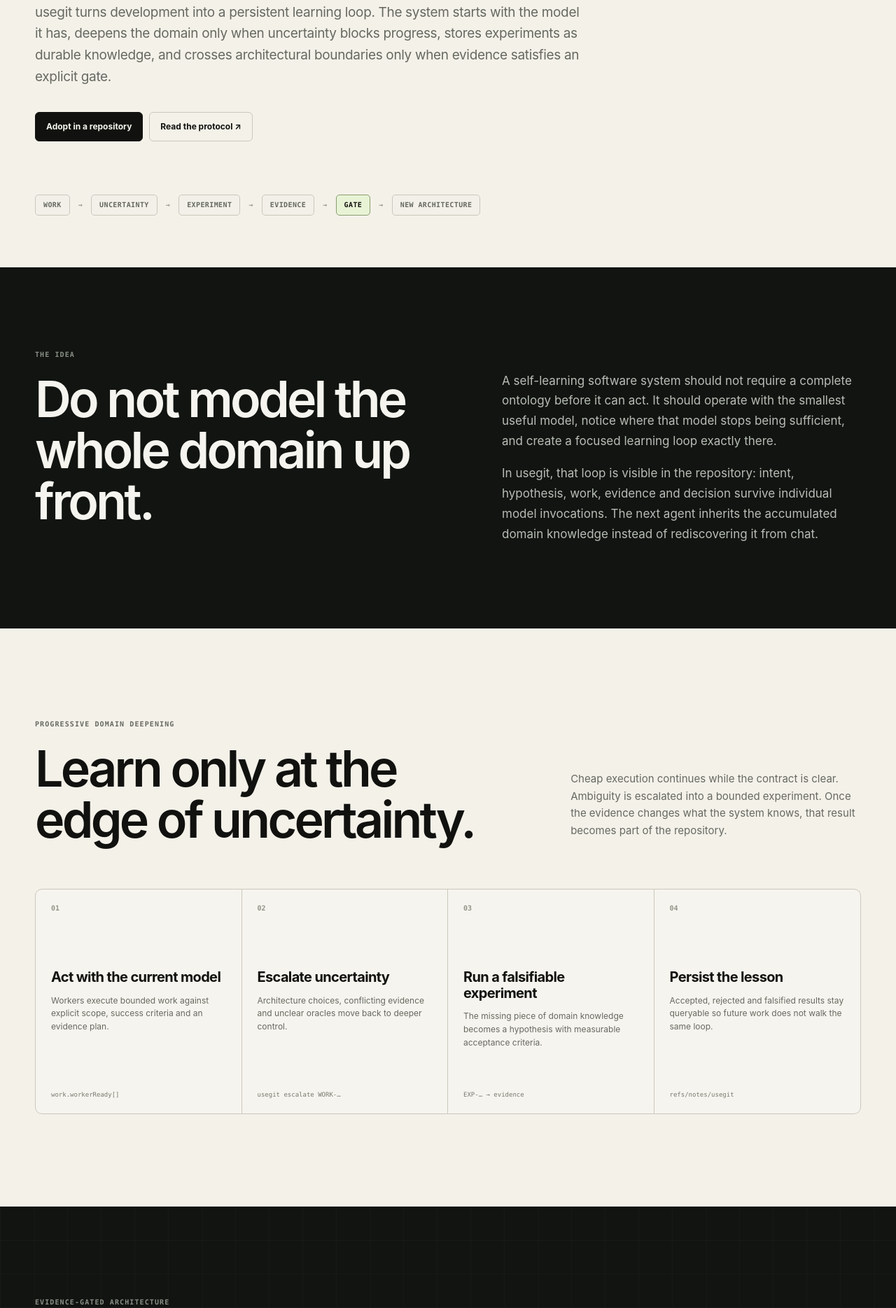
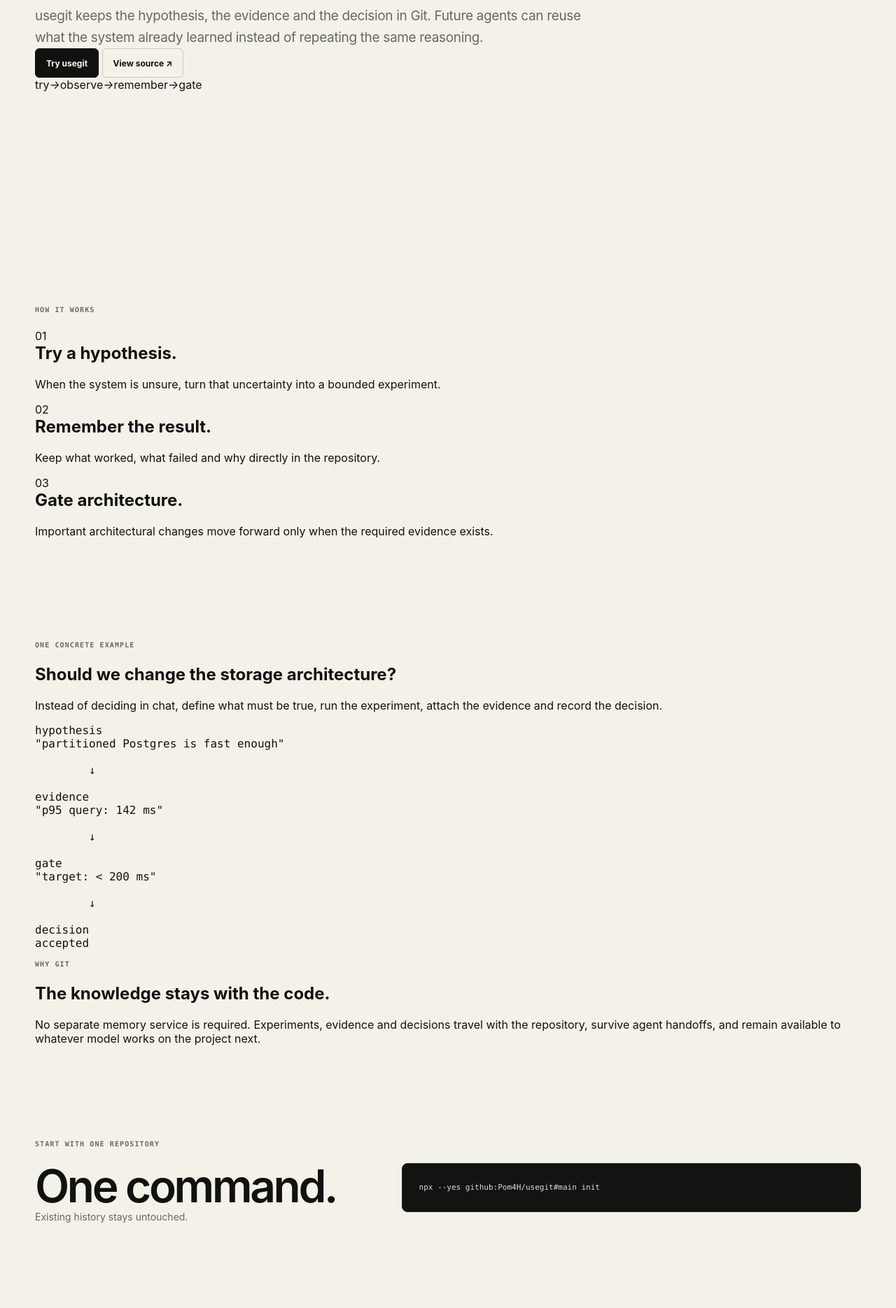
Before and after one commit to Pom4H/usegit, a website: page site/index.html in a window 1280 px wide. Shown: the part 526-2395 px from the top of the page at 70% size. Drawn offline with Linux system fonts and the light colour scheme.

Commit message:
site: simplify product story
Usegit-Change-Id: UG-POSITION-0002
Usegit-Experiment: EXP-0001
Usegit-Intent: simplify-self-learning-positioning
Usegit-Hypothesis: a-single-learning-loop-and-three-concepts-communicate-usegit-faster-than-the-full-internal-model
Usegit-Granularity: dynamic
Usegit-Decision: pending

```diff
--- a/site/index.html
+++ b/site/index.html
@@ -3,11 +3,11 @@
 <head>
   <meta charset="utf-8">
   <meta name="viewport" content="width=device-width,initial-scale=1">
-  <title>usegit — infrastructure for self-learning software systems</title>
-  <meta name="description" content="usegit lets software systems deepen their domain model when uncertainty appears, preserve experiments as durable knowledge, and gate architectural decisions on evidence.">
-  <meta name="theme-color" content="#f4f1e9">
-  <meta property="og:title" content="usegit — systems that learn through Git">
-  <meta property="og:description" content="Progressive domain learning and evidence-gated architecture for AI-native software systems.">
+  <title>usegit — software that learns from every change</title>
+  <meta name="description" content="usegit stores hypotheses, evidence and decisions in Git so software systems can learn from development instead of repeating it.">
+  <meta name="theme-color" content="#f5f2ea">
+  <meta property="og:title" content="usegit — software that learns from every change">
+  <meta property="og:description" content="Test. Remember. Gate architecture with evidence.">
   <meta property="og:type" content="website">
   <meta property="og:url" content="https://pom4h.github.io/usegit/">
   <link rel="canonical" href="https://pom4h.github.io/usegit/">
@@ -17,8 +17,7 @@
   <header class="header wrap">
     <a class="brand" href="#top">usegit <span>v0.1.0</span></a>
     <nav>
-      <a href="#learning">Learning loop</a>
-      <a href="#gates">Architecture gates</a>
+      <a href="#how">How it works</a>
       <a href="#install">Install</a>
       <a href="https://github.com/Pom4H/usegit" target="_blank" rel="noreferrer">GitHub ↗</a>
     </nav>
@@ -26,211 +25,98 @@
 
   <main id="top">
     <section class="hero wrap">
-      <p class="eyebrow">Git substrate for self-learning systems</p>
-      <h1>Let the system learn<br>the domain <em>when it needs to.</em></h1>
+      <p class="eyebrow">Git for self-learning software</p>
+      <h1>Software should learn<br>from every change.</h1>
       <p class="lead">
-        usegit turns development into a persistent learning loop. The system starts with the model it has,
-        deepens the domain only when uncertainty blocks progress, stores experiments as durable knowledge,
-        and crosses architectural boundaries only when evidence satisfies an explicit gate.
+        usegit keeps the hypothesis, the evidence and the decision in Git.
+        Future agents can reuse what the system already learned instead of repeating the same reasoning.
       </p>
-      <div class="hero-actions">
-        <a class="button primary" href="#install">Adopt in a repository</a>
-        <a class="button" href="https://github.com/Pom4H/usegit/blob/main/docs/protocol.md" target="_blank" rel="noreferrer">Read the protocol ↗</a>
+      <div class="actions">
+        <a class="button primary" href="#install">Try usegit</a>
+        <a class="button" href="https://github.com/Pom4H/usegit" target="_blank" rel="noreferrer">View source ↗</a>
       </div>
 
-      <div class="loop" aria-label="Learning loop">
-        <span>work</span><i>→</i>
-        <span>uncertainty</span><i>→</i>
-        <span>experiment</span><i>→</i>
-        <span>evidence</span><i>→</i>
-        <span class="gate">gate</span><i>→</i>
-        <span>new architecture</span>
+      <div class="one-line" aria-label="usegit learning loop">
+        <span>try</span><i>→</i><span>observe</span><i>→</i><span>remember</span><i>→</i><span class="gate">gate</span>
       </div>
     </section>
 
-    <section class="thesis">
-      <div class="wrap split">
-        <div>
-          <p class="eyebrow">The idea</p>
-          <h2>Do not model the whole domain up front.</h2>
-        </div>
-        <div class="copy">
-          <p>
-            A self-learning software system should not require a complete ontology before it can act.
-            It should operate with the smallest useful model, notice where that model stops being sufficient,
-            and create a focused learning loop exactly there.
-          </p>
-          <p>
-            In usegit, that loop is visible in the repository: intent, hypothesis, work, evidence and decision
-            survive individual model invocations. The next agent inherits the accumulated domain knowledge
-            instead of rediscovering it from chat.
-          </p>
-        </div>
-      </div>
-    </section>
+    <section class="section wrap" id="how">
+      <p class="eyebrow">How it works</p>
+      <div class="cards">
+        <article>
+          <span>01</span>
+          <h2>Try a hypothesis.</h2>
+          <p>When the system is unsure, turn that uncertainty into a bounded experiment.</p>
+        </article>
 
-    <section class="section wrap" id="learning">
-      <div class="section-head">
-        <p class="eyebrow">Progressive domain deepening</p>
-        <h2>Learn only at the edge of uncertainty.</h2>
-        <p>
-          Cheap execution continues while the contract is clear. Ambiguity is escalated into a bounded experiment.
-          Once the evidence changes what the system knows, that result becomes part of the repository.
-        </p>
-      </div>
+        <article>
+          <span>02</span>
+          <h2>Remember the result.</h2>
+          <p>Keep what worked, what failed and why directly in the repository.</p>
+        </article>
 
-      <div class="steps">
         <article>
-          <b>01</b>
-          <h3>Act with the current model</h3>
-          <p>Workers execute bounded work against explicit scope, success criteria and an evidence plan.</p>
-          <code>work.workerReady[]</code>
-        </article>
-        <article>
-          <b>02</b>
-          <h3>Escalate uncertainty</h3>
-          <p>Architecture choices, conflicting evidence and unclear oracles move back to deeper control.</p>
-          <code>usegit escalate WORK-…</code>
-        </article>
-        <article>
-          <b>03</b>
-          <h3>Run a falsifiable experiment</h3>
-          <p>The missing piece of domain knowledge becomes a hypothesis with measurable acceptance criteria.</p>
-          <code>EXP-… → evidence</code>
-        </article>
-        <article>
-          <b>04</b>
-          <h3>Persist the lesson</h3>
-          <p>Accepted, rejected and falsified results stay queryable so future work does not walk the same loop.</p>
-          <code>refs/notes/usegit</code>
+          <span>03</span>
+          <h2>Gate architecture.</h2>
+          <p>Important architectural changes move forward only when the required evidence exists.</p>
         </article>
       </div>
     </section>
 
-    <section class="dark" id="gates">
-      <div class="wrap">
-        <div class="section-head light">
-          <p class="eyebrow">Evidence-gated architecture</p>
-          <h2>Architecture is not a chat opinion.<br>It is a state transition with a gate.</h2>
+    <section class="example">
+      <div class="wrap example-grid">
+        <div>
+          <p class="eyebrow">One concrete example</p>
+          <h2>Should we change the storage architecture?</h2>
           <p>
-            Mark a change as architectural, define what would make it safe to accept, collect evidence on the exact tree,
-            and only then let the system cross the boundary.
+            Instead of deciding in chat, define what must be true, run the experiment,
+            attach the evidence and record the decision.
           </p>
         </div>
 
-        <div class="gate-layout">
-          <pre><code>$ usegit start \
-  --goal "replace historian storage model" \
-  --hypothesis "partitioned Postgres meets retention and query targets" \
-  --architecture-decision \
-  --success "p95 query &lt; 200 ms; retention cost within budget" \
-  --evidence-plan "replay production-shaped workload in CI"
+        <pre><code>hypothesis
+"partitioned Postgres is fast enough"
 
-→ route: control / deep
-→ status: active
+        ↓
 
-$ usegit evidence WORK-ARCH-17 \
-  --kind observed \
-  --source "ci:historian-benchmark-412" \
-  --result success
+evidence
+"p95 query: 142 ms"
 
-$ usegit finish WORK-ARCH-17 --decision accepted
+        ↓
 
-→ gate passed for the exact validated tree</code></pre>
+gate
+"target: < 200 ms"
 
-          <div class="gate-list">
-            <div><span>1</span><p><strong>Declare the boundary.</strong> The system knows this is not ordinary implementation work.</p></div>
-            <div><span>2</span><p><strong>Define the oracle.</strong> Success is explicit before implementation bias appears.</p></div>
-            <div><span>3</span><p><strong>Attach trusted evidence.</strong> Observations are bound to the exact Git tree and environment.</p></div>
-            <div><span>4</span><p><strong>Persist the decision.</strong> Future agents inherit both the architecture and why it was allowed through.</p></div>
-          </div>
-        </div>
+        ↓
+
+decision
+accepted</code></pre>
       </div>
     </section>
 
-    <section class="section wrap">
-      <div class="section-head">
-        <p class="eyebrow">What actually learns</p>
-        <h2>The repository becomes the system's long-term learning substrate.</h2>
-      </div>
-
-      <div class="graphs">
-        <article>
-          <span>Intent</span>
-          <h3>What the system is trying to change</h3>
-          <p>Goals, hypotheses, dependencies and supersession.</p>
-          <code>experiments/*.json</code>
-        </article>
-        <article>
-          <span>Work</span>
-          <h3>What is currently being explored</h3>
-          <p>Leases, scopes, awaits, continuations and handoffs.</p>
-          <code>refs/usegit/work/*</code>
-        </article>
-        <article>
-          <span>Evidence</span>
-          <h3>What the world actually said</h3>
-          <p>Observed and attested results attached without rewriting commits.</p>
-          <code>refs/notes/usegit</code>
-        </article>
-        <article>
-          <span>Decision</span>
-          <h3>What changed in the domain model</h3>
-          <p>Accepted, rejected and falsified knowledge that future work can reuse.</p>
-          <code>Usegit-Decision</code>
-        </article>
-      </div>
-    </section>
-
-    <section class="proof">
-      <div class="wrap">
-        <p class="eyebrow">Dogfooded in this repository</p>
-        <div class="proof-grid">
-          <article>
-            <strong>5.11%</strong>
-            <p>causal context size compared with recent raw patch history</p>
-            <small>EXP-0003 · accepted</small>
-          </article>
-          <article>
-            <strong>1.0</strong>
-            <p>critical causal field recall after context compression</p>
-            <small>EXP-0003 · accepted</small>
-          </article>
-          <article>
-            <strong>1 commit</strong>
-            <p>portable bootstrap boundary without rewriting legacy history</p>
-            <small>EXP-0007 · accepted</small>
-          </article>
-          <article>
-            <strong>2 lanes</strong>
-            <p>validated reusable CI on POSIX and self-hosted Windows runners</p>
-            <small>EXP-0011 · accepted</small>
-          </article>
-        </div>
-      </div>
+    <section class="why wrap">
+      <p class="eyebrow">Why Git</p>
+      <h2>The knowledge stays with the code.</h2>
+      <p>
+        No separate memory service is required. Experiments, evidence and decisions travel with the repository,
+        survive agent handoffs, and remain available to whatever model works on the project next.
+      </p>
     </section>
 
     <section class="install wrap" id="install">
       <div>
         <p class="eyebrow">Start with one repository</p>
-        <h2>No service to deploy.</h2>
-        <p>
-          usegit is deliberately small: Git objects, refs, notes and a CLI. Existing history stays untouched.
-          The first adoption commit becomes the bootstrap boundary.
-        </p>
+        <h2>One command.</h2>
+        <p>Existing history stays untouched.</p>
       </div>
-      <pre><code>npx --yes github:Pom4H/usegit#main init
-
-git add .usegit AGENTS.md experiments/README.md \
-  .github/workflows/usegit-causal.yml
-
-git commit -m "chore: adopt usegit"</code></pre>
+      <pre><code>npx --yes github:Pom4H/usegit#main init</code></pre>
     </section>
   </main>
 
   <footer class="footer wrap">
     <span class="brand">usegit</span>
-    <p>Infrastructure for self-learning software systems.</p>
+    <p>Software that learns from development.</p>
     <div>
       <a href="https://github.com/Pom4H/usegit" target="_blank" rel="noreferrer">Source ↗</a>
       <a href="https://github.com/Pom4H/usegit/blob/main/LICENSE" target="_blank" rel="noreferrer">MIT</a>
```
